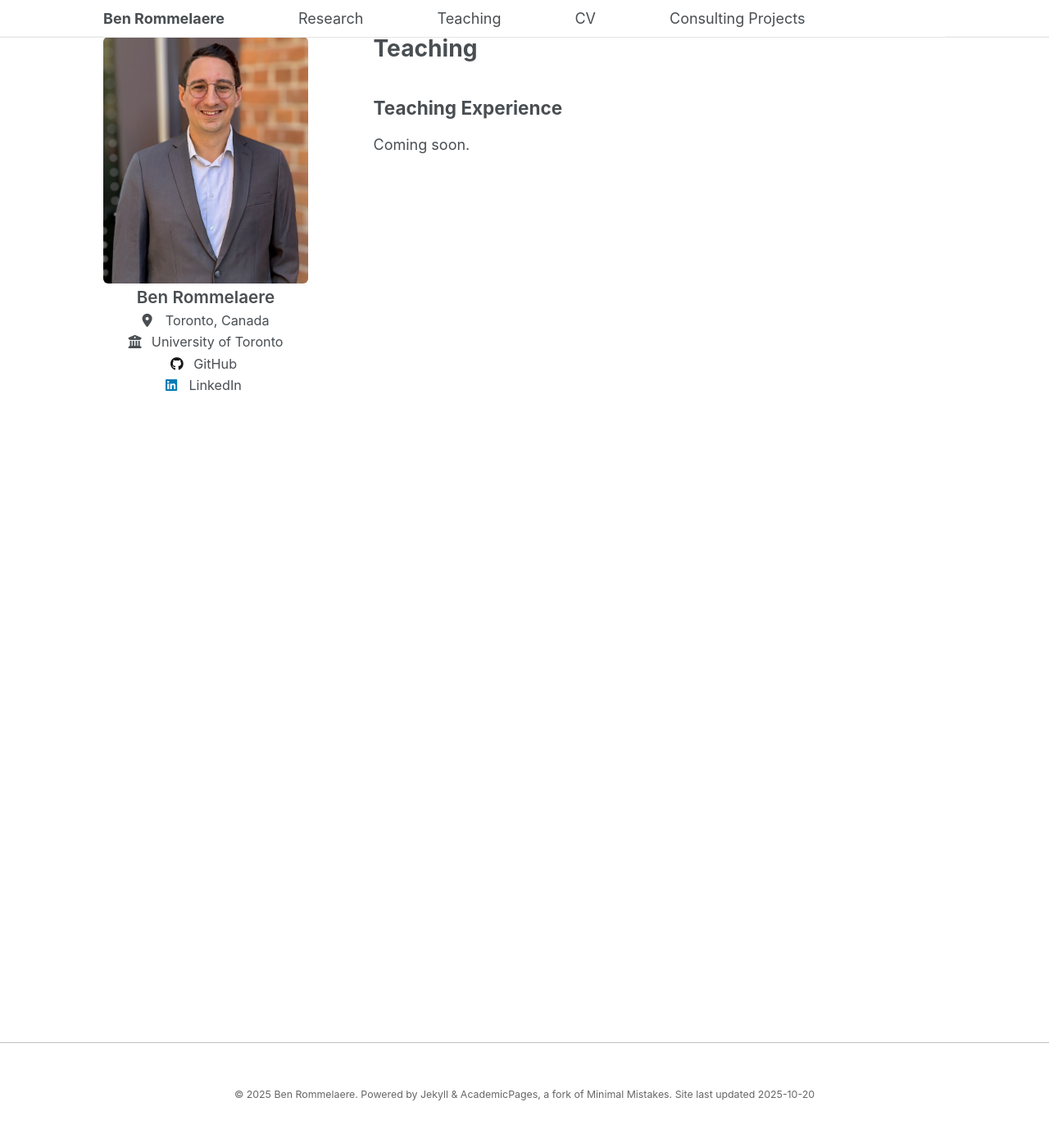
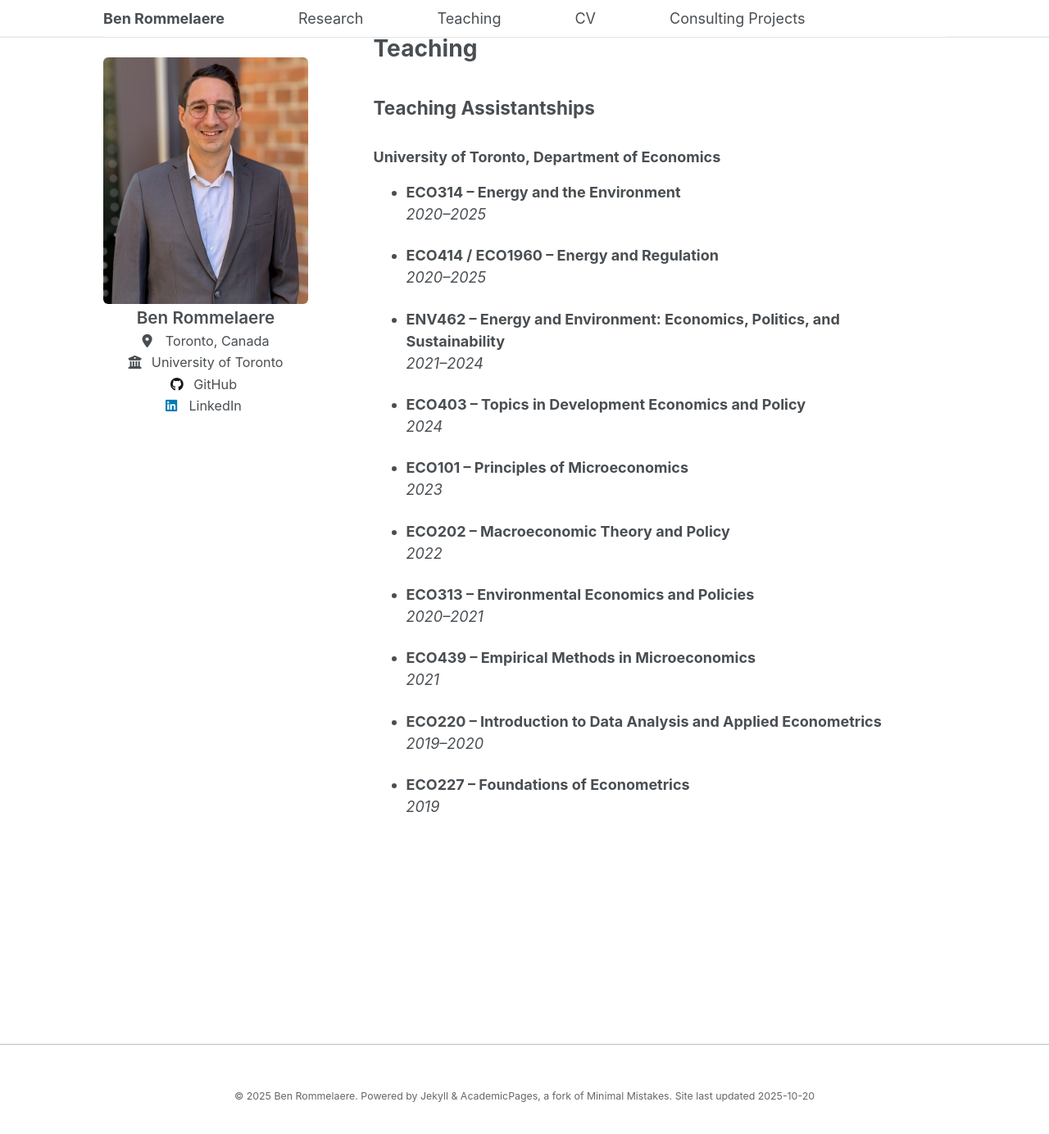
Before and after one commit to brommelaere/brommelaere.github.io, a Jekyll site: the page built from _pages/teaching.md, in a window 1280 px wide and 1400 px high. Shown: the top 1384 px of the window at 82% size. Built offline with Jekyll 4.4.1, drawn with Linux system fonts in a browser that asks for light colours.

Commit message:
Update teaching experience section with assistantships

```diff
--- a/_pages/teaching.md
+++ b/_pages/teaching.md
@@ -5,6 +5,36 @@
 author_profile: true
 ---
 
-## Teaching Experience
+## Teaching Assistantships
 
-Coming soon.
+### University of Toronto, Department of Economics
+
+- **ECO314 – Energy and the Environment**
+  *2020–2025*
+
+- **ECO414 / ECO1960 – Energy and Regulation**
+  *2020–2025*
+
+- **ENV462 – Energy and Environment: Economics, Politics, and Sustainability**
+  *2021–2024*
+
+- **ECO403 – Topics in Development Economics and Policy**
+  *2024*
+
+- **ECO101 – Principles of Microeconomics**
+  *2023*
+
+- **ECO202 – Macroeconomic Theory and Policy**
+  *2022*
+
+- **ECO313 – Environmental Economics and Policies**
+  *2020–2021*
+
+- **ECO439 – Empirical Methods in Microeconomics**
+  *2021*
+
+- **ECO220 – Introduction to Data Analysis and Applied Econometrics**
+  *2019–2020*
+
+- **ECO227 – Foundations of Econometrics**
+  *2019*
```
